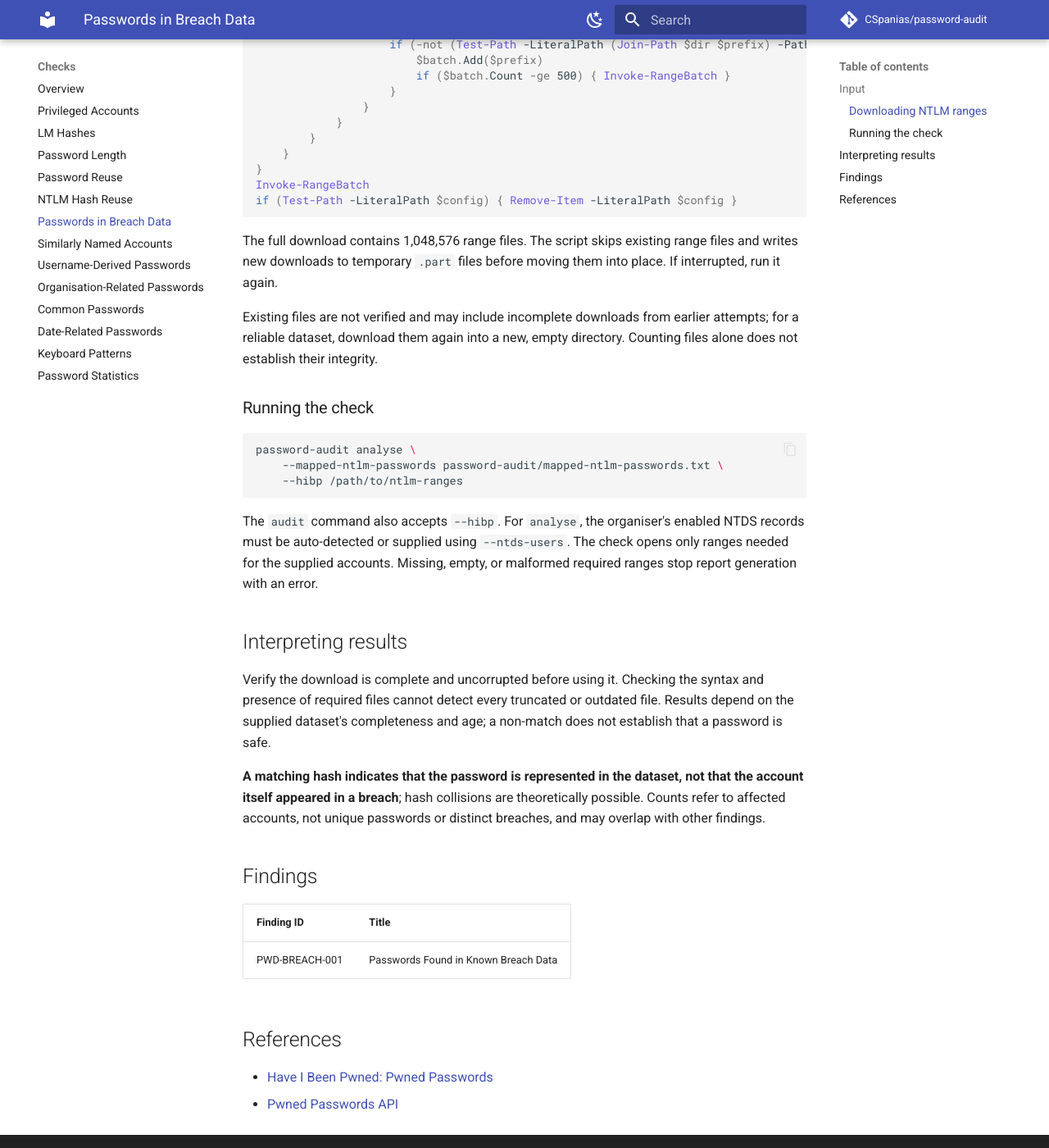
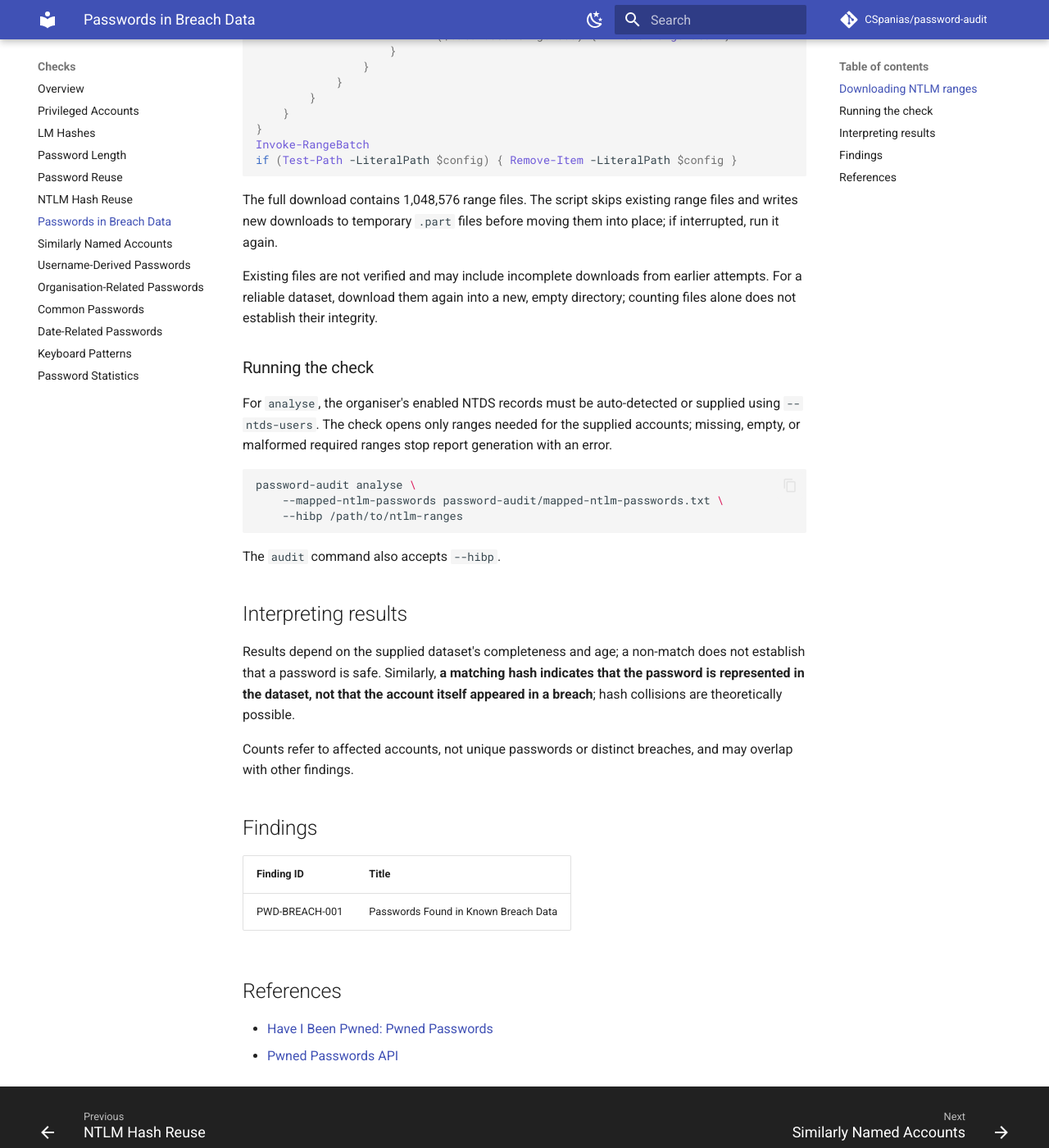
Before and after one commit to CSpanias/password-audit, an MkDocs documentation site: the page built from docs/checks/breached-passwords.md, in a window 1280 px wide and 1400 px high, scrolled down 2065 px. Shown: the whole window at 82% size. Built offline with MkDocs 1.6.1 and Material for MkDocs 9.7.7, drawn with Linux system fonts in a browser that asks for light colours; comment, search, counter and statistics services are not loaded; part of the change alters nothing that is shown; some of the changed text lies outside the part shown.

Commit message:
Refined docs.

````diff
--- a/docs/checks/breached-passwords.md
+++ b/docs/checks/breached-passwords.md
@@ -4,13 +4,12 @@ The optional `--hibp` check compares enabled user NT hashes against a local
 [Have I Been Pwned Pwned Passwords](https://haveibeenpwned.com/Passwords)
 dataset. It does not require password recovery or make network requests.
 
-## Input
+It takes as input a directory of NTLM ranges downloaded from the Pwned
+Passwords API. Each range must be named with its five-character uppercase
+hexadecimal prefix, either without an extension (as with the `curl` download)
+or with `.txt` (as with the
+[official Pwned Passwords Downloader](https://github.com/HaveIBeenPwned/PwnedPasswordsDownloader#what-is-haveibeenpwned-downloader)).
 
-Provide a directory of NTLM ranges downloaded from the Pwned Passwords API.
-
-Each range must be named with its five-character uppercase hexadecimal prefix,
-either without an extension (as with the `curl` download) or with `.txt` (as
-with the [official Pwned Passwords Downloader](https://github.com/HaveIBeenPwned/PwnedPasswordsDownloader#what-is-haveibeenpwned-downloader)).
 Each line contains a 27-character hexadecimal NT hash suffix, a colon, and a
 positive occurrence count:
 
@@ -27,13 +26,13 @@ SHA-1 ranges and a single full-hash file are not supported.
 
 ### Downloading NTLM ranges
 
-The [Pwned Passwords Downloader](https://github.com/HaveIBeenPwned/PwnedPasswordsDownloader#what-is-haveibeenpwned-downloader)
-provides an offline dataset. Alternatively, use `curl.exe` from PowerShell.
+The dataset can be downloaded via the [Pwned Passwords Downloader](https://github.com/HaveIBeenPwned/PwnedPasswordsDownloader#what-is-haveibeenpwned-downloader)
+or `curl.exe` from PowerShell.
 
 The script below downloads missing ranges in batches, so it can be run again
-after an interruption. Adjust `$dir` as needed. Use a new directory or an
-existing partial curl download, not a directory containing `.txt` ranges from
-the official downloader, and do not run multiple downloads into it at once:
+after an interruption; adjust `$dir` as needed. Use a new directory or an
+existing partial `curl` download, not a directory containing `.txt` ranges from
+the official downloader. Finally, do not run multiple downloads into it at once:
 
 ```powershell
 $dir = 'C:\tools\hashcat\hibp-ntlm'
@@ -109,13 +108,18 @@ if (Test-Path -LiteralPath $config) { Remove-Item -LiteralPath $config }
 
 The full download contains 1,048,576 range files. The script skips existing
 range files and writes new downloads to temporary `.part` files before moving
-them into place. If interrupted, run it again.
+them into place; if interrupted, run it again.
 
 Existing files are not verified and may include incomplete downloads from
-earlier attempts; for a reliable dataset, download them again into a new, empty
-directory. Counting files alone does not establish their integrity.
+earlier attempts. For a reliable dataset, download them again into a new, empty
+directory; counting files alone does not establish their integrity.
 
 ### Running the check
+
+For `analyse`, the organiser's enabled NTDS records must be auto-detected or
+supplied using `--ntds-users`. The check opens only ranges needed for the
+supplied accounts; missing, empty, or malformed required ranges stop report
+generation with an error.
 
 ```bash
 password-audit analyse \
@@ -123,22 +127,17 @@ password-audit analyse \
     --hibp /path/to/ntlm-ranges
 ```
 
-The `audit` command also accepts `--hibp`. For `analyse`, the organiser's
-enabled NTDS records must be auto-detected or supplied using `--ntds-users`.
-The check opens only ranges needed for the supplied accounts. Missing, empty,
-or malformed required ranges stop report generation with an error.
+The `audit` command also accepts `--hibp`.
 
 ## Interpreting results
 
-Verify the download is complete and uncorrupted before using it. Checking the
-syntax and presence of required files cannot detect every truncated or
-outdated file. Results depend on the supplied dataset's completeness and
-age; a non-match does not establish that a password is safe.
+Results depend on the supplied dataset's completeness and age; a non-match does
+not establish that a password is safe. Similarly, **a matching hash indicates
+that the password is represented in the dataset, not that the account itself
+appeared in a breach**; hash collisions are theoretically possible.
 
-**A matching hash indicates that the password is represented in the dataset,
-not that the account itself appeared in a breach**; hash collisions are
-theoretically possible. Counts refer to affected accounts, not unique
-passwords or distinct breaches, and may overlap with other findings.
+Counts refer to affected accounts, not unique passwords or distinct breaches,
+and may overlap with other findings.
 
 ## Findings
 
````
